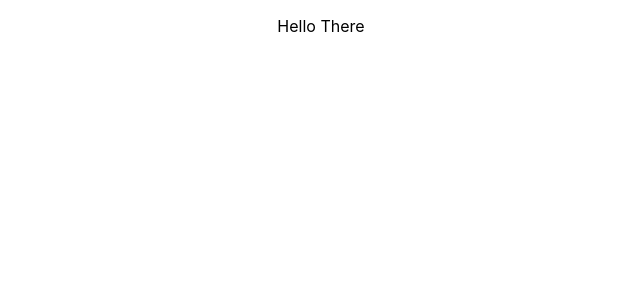
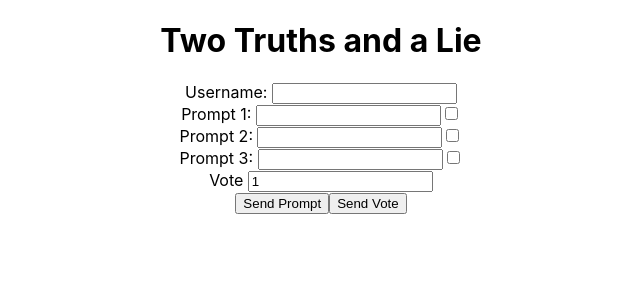
Before and after one commit to ReflextionsDev/two-truths-and-a-lie, a React (Create React App) app: page / in a window 1280 px wide. Shown: the top 300 px of the page, without its empty margins (319-959 px from the left). Built offline with nearby package versions, Linux system fonts and the light colour scheme.

Commit message:
complete assignment

```diff
--- a/src/App.js
+++ b/src/App.js
@@ -1,11 +1,143 @@
+import React, { Component } from 'react'
 import './App.css';
 
-function App() {
-  return (
-    <div className="App">
-      <p>Hello There</p>
-    </div>
-  );
+class App extends Component {
+
+  constructor(props) {
+    super(props)
+    this.state = {
+      username: "",
+      vote: 1,
+      prompts: {
+        prompt1: {
+          text: "",
+          isLie: false
+        },
+        prompt2: {
+          text: "",
+          isLie: false
+        },
+        prompt3: {
+          text: "",
+          isLie: false
+        }
+      }
+    }
+  }
+
+  handleUsernameChange = (e) => {
+    this.setState({
+      [e.target.name]: e.target.value
+    })
+  }
+
+  handleVoteChange = (e) => {
+    const num = Number(e.target.value)
+    if (num === 1 || num === 2 || num === 3) {
+      console.log("passed")
+      this.setState({
+        [e.target.name]: num
+      })
+    }
+  }
+
+  handlePromptChange = (e) => {
+    const newData = {
+      ...this.state,
+      // prompts: {
+      //   ...this.state.prompts,
+      //   [e.target.name]: {
+      //     text: e.target.value,
+      //     isLie: false
+      //   }
+      // }
+    }
+    newData.prompts[e.target.name].text = e.target.value
+    this.setState(newData)
+  }
+
+  handlePromptCheckbox = (e) => {
+    const newData = { ...this.state }
+    newData.prompts[e.target.name].isLie = e.target.checked
+    this.setState(newData)
+  }
+
+  handleFormSubmit = (e) => {
+    e.preventDefault()
+  }
+
+  render() {
+    return (
+      <div className='App'>
+        <h1>Two Truths and a Lie</h1>
+
+        <form onSubmit={this.handleFormSubmit}>
+          <label>Username: </label>
+          <input
+            name="username"
+            value={this.state.username}
+            onChange={this.handleUsernameChange}
+          />
+          <br />
+
+          <label>Prompt 1: </label>
+          <input
+            name="prompt1"
+            value={this.state.prompts.prompt1.text}
+            onChange={this.handlePromptChange}
+          />
+          <input
+            type="checkbox"
+            name="prompt1"
+            value={this.state.prompts.prompt1.isLie}
+            onChange={this.handlePromptCheckbox}
+          />
+          <br />
+
+          <label>Prompt 2: </label>
+          <input
+            name="prompt2"
+            value={this.state.prompts.prompt2.text}
+            onChange={this.handlePromptChange}
+          />
+          <input
+            type="checkbox"
+            name="prompt2"
+            value={this.state.prompts.prompt1.isLie}
+            onChange={this.handlePromptCheckbox}
+          />
+          <br />
+
+          <label>Prompt 3: </label>
+          <input
+            name="prompt3"
+            value={this.state.prompts.prompt3.text}
+            onChange={this.handlePromptChange}
+          />
+          <input
+            type="checkbox"
+            name="prompt3"
+            value={this.state.prompts.prompt1.isLie}
+            onChange={this.handlePromptCheckbox}
+          />
+          <br />
+
+          <label>Vote </label>
+          <input
+            name="vote"
+            type="number"
+            value={this.state.vote}
+            onChange={this.handleVoteChange}
+          />
+          <br />
+
+          <button>Send Prompt</button>
+          <button>Send Vote</button>
+        </form>
+
+      </div>
+    )
+  }
 }
 
 export default App;
```
